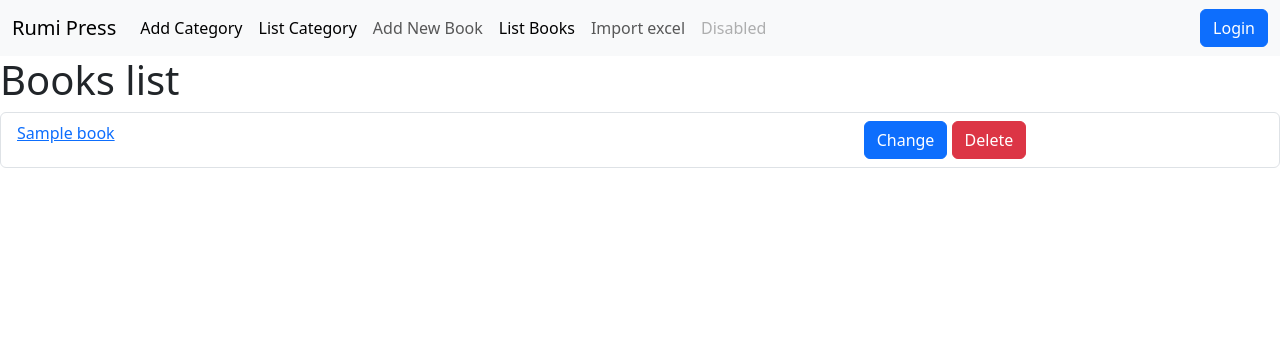
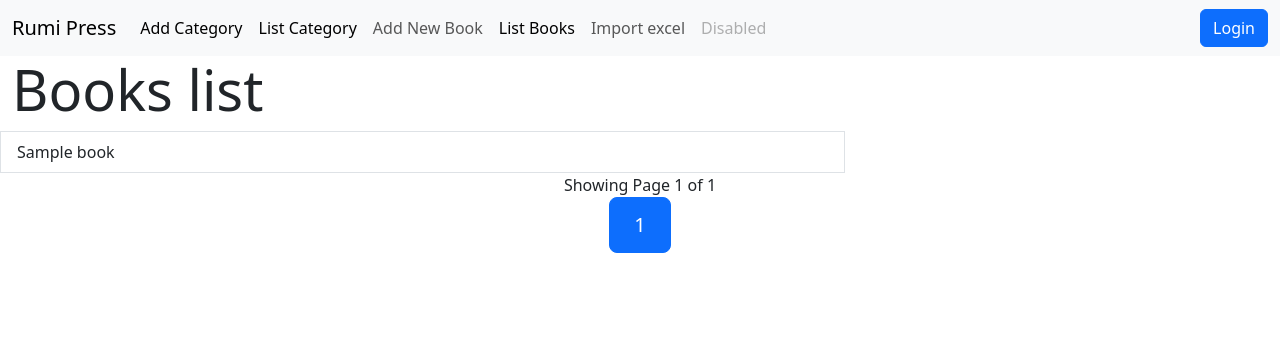
Before and after one commit to Casper94/Rumi_Press, a Django app: template templates/core/books_list.html in a window 1280 px wide. Shown: the top 356 px of the page. Run offline with Django 4.2, Linux system fonts and the light colour scheme; the template is opened without the code that fills it: most values are stand-ins (such as "Sample title", 1, 10 or a date in 2020); some libraries are stand-ins or nearby versions.

Commit message:
Added pagination navigator

```diff
--- a/core/models.py
+++ b/core/models.py
@@ -3,7 +3,7 @@ from django.db import models
 
 # Create your models here.
 class Category(models.Model):
-    name = models.CharField(max_length=50)
+    name = models.CharField(max_length=50, default='Untitled')
 
     def __str__(self):
         return self.name
--- a/templates/core/books_detail.html
+++ b/templates/core/books_detail.html
@@ -9,8 +9,12 @@
         </div>
         <div class="col-6 col-md-4">
           <a class="btn btn-secondary" href="{% url 'books-list' %}">Go Back</a>
+
+        {% if user.is_authenticated %}
           <a class="btn btn-primary" href="{% url 'books-update' books.pk %}">Update</a>
           <a class="btn btn-danger" href="{% url 'books-delete' books.pk %}">Delete</a>
+        {% endif %}
+
         </div>
     </div>
     <ul class="list-group">
--- a/templates/core/books_list.html
+++ b/templates/core/books_list.html
@@ -3,22 +3,33 @@
 {% block title %} List Books {%endblock %}
 
 {% block content %}
-    <h1> Books list </h1>
+    <div class="jumbotron jumbotron-fluid">
+      <div class="container-fluid">
+        <h1 class="display-4">Books list </h1>
+      </div>
+    </div>
+    <div class="jumbotron jumbotron-fluid">
     <ul class="list-group">
-
     {% for book in books_list %}
-        <li class="list-group-item">
+        <li >
         <div class="row no-gutters">
           <div class="col-12 col-sm-6 col-md-8">
-              <a href="{% url 'books-detail' book.pk %}">{{ book.title }}</a>
+              <a href="{% url 'books-detail' book.pk %}" class="list-group-item list-group-item-action">
+                {{ book.title }}</a>
           </div>
-          <div class="col-6 col-md-4">
-              <a class="btn btn-primary" href="{% url 'books-update' book.pk %}">Change</a>
-              <a class="btn btn-danger" href="{% url 'books-delete' book.pk %}">Delete</a>
-          </div>
+            {% if user.is_authenticated %}
+              <div class="col-6 col-md-4">
+                  <a class="btn btn-primary" href="{% url 'books-update' book.pk %}">Change</a>
+                  <a class="btn btn-danger" href="{% url 'books-delete' book.pk %}">Delete</a>
+              </div>
+            {% endif %}
         </div>
         </li>
-    </div>
     {% endfor %}
     </ul>
+    </div>
+
+</div>
+{% include 'partials/pagination.html' %}
+
 {% endblock %}
--- /dev/null
+++ b/templates/partials/pagination.html
@@ -0,0 +1,35 @@
+<nav aria-label="pagination">
+    <div class="container-fluid">
+        <div class="content">
+        <span class="pagination pagination-lg justify-content-center">
+          Showing Page {{ page_obj.number }} of {{ page_obj.paginator.num_pages }}
+        </span>
+        </div>
+        <div class="paginator">
+            <ul class="pagination pagination-lg justify-content-center">
+            {% if page_obj.has_previous %}
+                <li class="page-item">
+                  <a class="page-link" href="?page=1">&laquo; First</a>
+                </li>
+                <li class="page-item">
+                  <a class="page-link" href="?page={{ page_obj.previous_page_number }}">Previous</a>
+                </li>
+            {% endif %}
+                <li class="page-item active">
+                  <a class="page-link" href="#">{{ page_obj.number }} <span class="sr-only"></span></a>
+                </li>
+
+            {% if page_obj.has_next %}
+                <li class="page-item">
+                  <a class="page-link" href="?page={{ page_obj.next_page_number }}">Next</a>
+                </li>
+                <li class="page-item">
+                  <a class="page-link" href="?page={{ page_obj.paginator.num_pages }}">Last &raquo;</a>
+                </li>
+            {% endif %}
+      </ul>
+        </div>
+
+    </div>
+
+</nav>
```
Also changed, not shown: core/views.py (+18 -15 lines), templates/core/category_list.html (+10 -1 lines), core/migrations/0005_alter_category_name.py (added), db.sqlite3.
